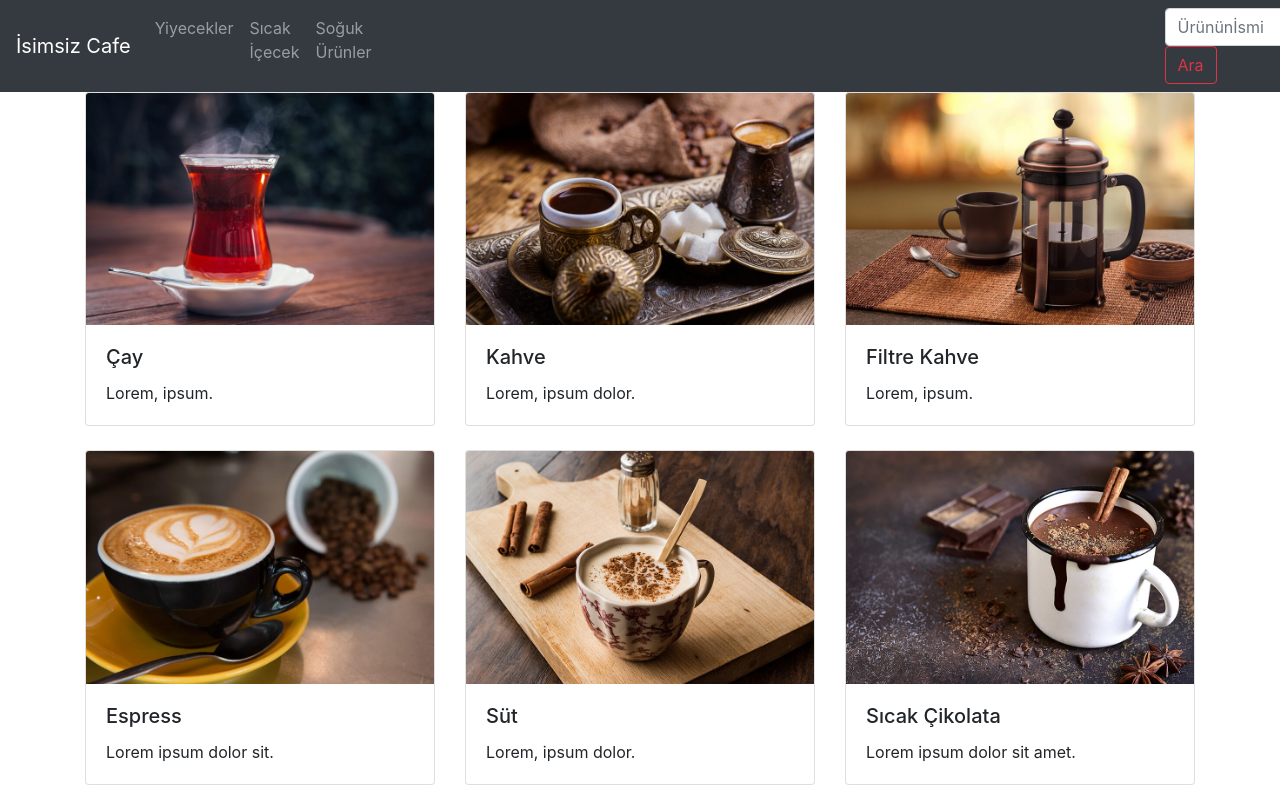
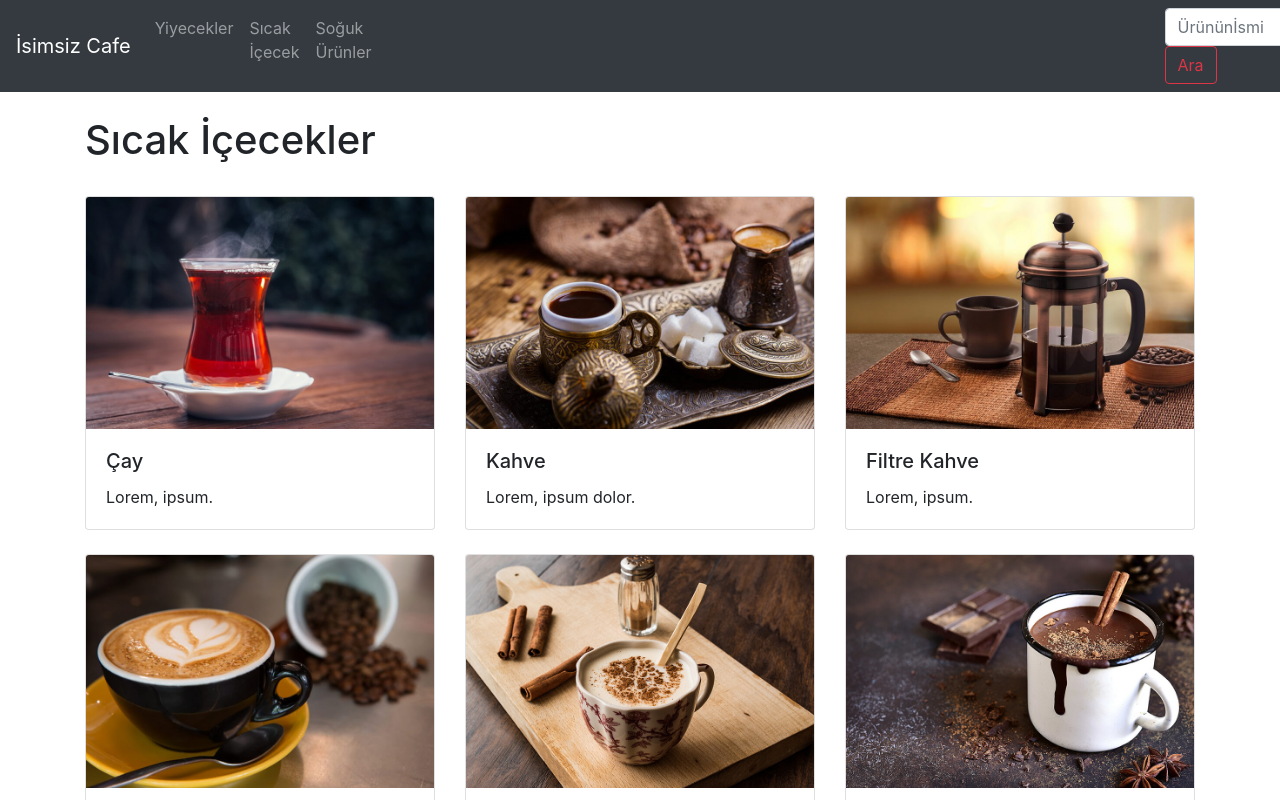
Before and after one commit to ozgurunal20/demo, a plain HTML site: page index.html in a window 1280 px wide. Shown: the top 800 px of the page. Drawn offline with nearby package versions, Linux system fonts and the light colour scheme.

Commit message:
margintop added

```diff
--- a/index.html
+++ b/index.html
@@ -52,8 +52,9 @@
 <!-- sıcakicecekbasladi -->
     <!-- itemsstart -->
 <div class="container">
+    <h1 class="mt-4">Sıcak İçecekler</h1>
     <div id="sıcakicecek" class="row">
-        <div class="col-sm-4">
+        <div class="col-sm-4 mt-4">
                 <div class="card">
                   <img src="img/cay.jpg" class="card-img-top" alt="...">
                   <div class="card-body">
@@ -63,7 +64,8 @@
                 </div>
               </div>
 
-              <div class="col-sm-4">
+              <div class="col-sm-4 mt-4">
+
                 <div class="card">
                   <img src="img/kahve.jpg" class="card-img-top" alt="...">
                   <div class="card-body">
@@ -73,7 +75,7 @@
                 </div>
               </div>
 
-              <div class="col-sm-4">
+              <div class="col-sm-4 mt-4">
                 <div class="card">
                   <img src="img/filtre-kahve.jpg" class="card-img-top" alt="...">
                   <div class="card-body">
@@ -176,9 +178,9 @@
 
           <div class="col-sm-4 mt-4">
             <div class="card">
-              <img src="img/sicak-cikolata.jpg" class="card-img-top" alt="...">
+              <img src="img/smoothie.jpg" class="card-img-top" alt="...">
               <div class="card-body">
-                <h5 class="card-title">Sıcak Çikolata</h5>
+                <h5 class="card-title">Smoothie</h5>
                 <p class="card-text">Lorem ipsum dolor sit amet.</p>
               </div>
             </div>
```
